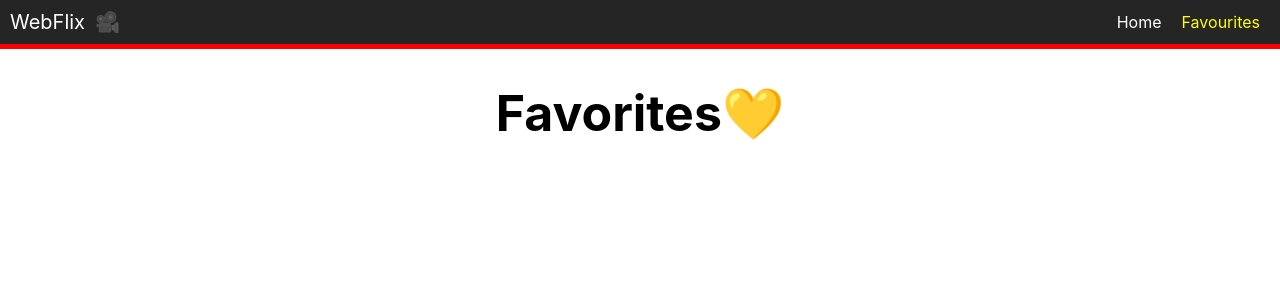
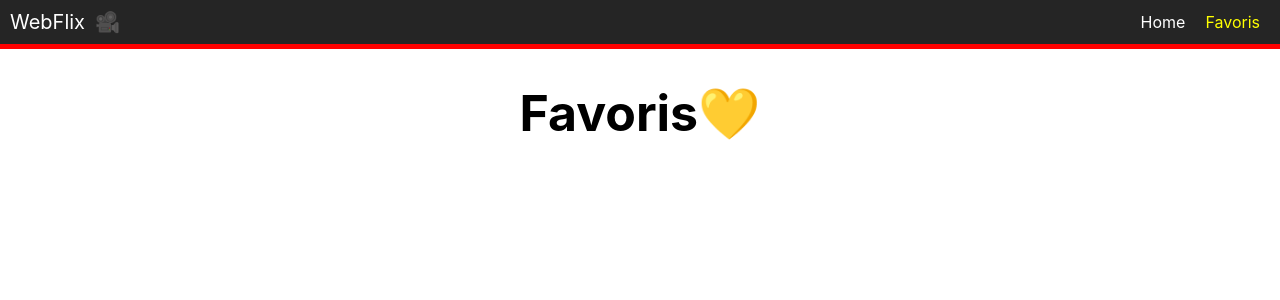
Before and after one commit to NicolasTessier/WebFlix, a React (Create React App) app: page /favourites in a window 1280 px wide. Shown: the top 300 px of the page. Built offline with nearby package versions, Linux system fonts and the light colour scheme.

Commit message:
Fix : Exercice 4 & 5

```diff
--- a/src/components/Header.js
+++ b/src/components/Header.js
@@ -22,7 +22,7 @@ function Header() {
           to={"/favourites"}
           className={({ isActive }) => (isActive ? "link active" : "link")}
         >
-          Favourites
+          Favoris
         </NavLink>
       </nav>
     </div>
--- a/src/components/Poster.js
+++ b/src/components/Poster.js
@@ -1,7 +1,7 @@
 import { Link } from "react-router-dom";
 import "./Poster.css";
 import { useDispatch, useSelector } from "react-redux";
-import { actions } from "../favouritesStore";
+import { actions } from "../stores/favouritesStore";
 
 const Poster = ({ movie }) => {
   const favourites = useSelector((state) => state.favourites);
--- a/src/index.js
+++ b/src/index.js
@@ -5,7 +5,7 @@ import App from "./App";
 import reportWebVitals from "./reportWebVitals";
 import { Provider } from "react-redux";
 import { combineReducers, configureStore } from "@reduxjs/toolkit";
-import { reducer as favouritesReducer } from "./favouritesStore";
+import { reducer as favouritesReducer } from "./stores/favouritesStore";
 import storage from "redux-persist/lib/storage";
 import { persistReducer, persistStore } from "redux-persist";
 import {
--- a/src/screens/Favourites.js
+++ b/src/screens/Favourites.js
@@ -8,7 +8,7 @@ function Favourites() {
   return (
     <div className="favourites">
       <h1 className="title">
-        Favorites
+        Favoris
         <span role="img" aria-label="heart">
           💛
         </span>
--- a/src/screens/Movie.js
+++ b/src/screens/Movie.js
@@ -49,9 +49,10 @@ function Movie() {
               <p className="text">{"Date de sortie " + data.release_date}</p>
               <p className="text">{"Durée " + data.runtime + " minutes"}</p>
               <div className="chipContainer">
-                {data.genres.map((genre) => (
-                  <Chip key={genre.id} label={genre.name} />
-                ))}
+                {data.genre &&
+                  data.genres.map((genre) => (
+                    <Chip key={genre.id} label={genre.name} />
+                  ))}
               </div>
             </div>
           </div>
```
Also changed, not shown: src/stores/favouritesStore.js (renamed from src/favouritesStore.js).
